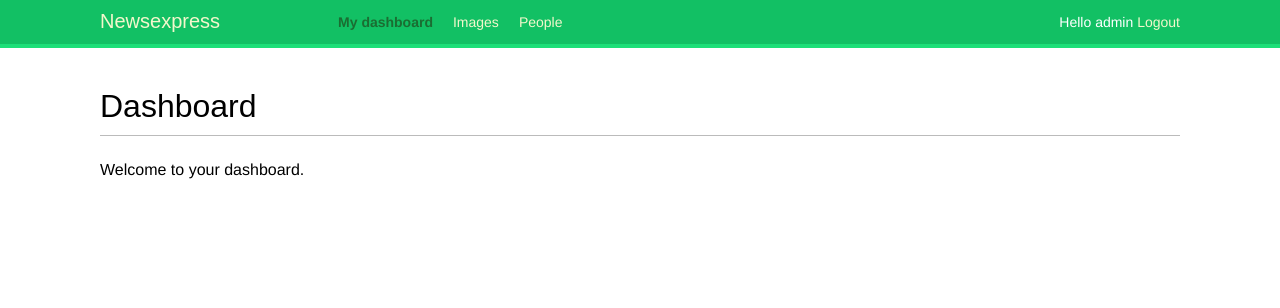
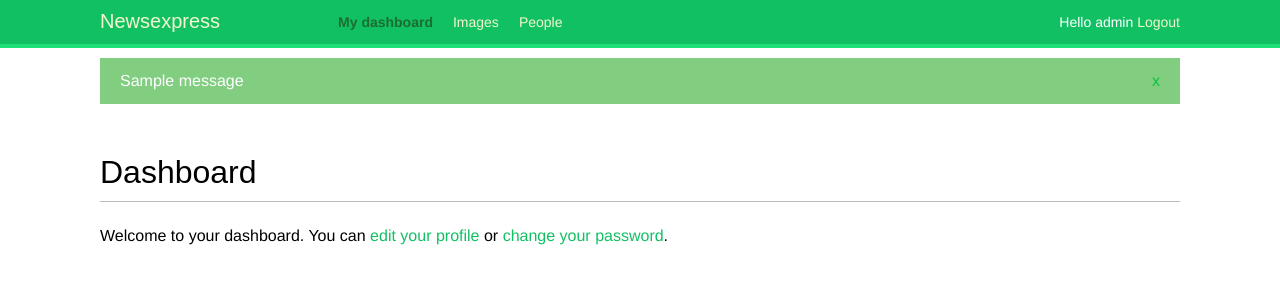
Before and after one commit to Josh510-salz/Newsexpress, a Django app: page /account/ in a window 1280 px wide. Shown: the top 308 px of the page. Run offline with Django 4.2, Linux system fonts and the light colour scheme; a user stored in the database is signed in; tables that the repository leaves empty hold one stand-in row (values such as "Sample post"); one stand-in notice (Sample message) is shown; parts of the project's set-up code (start-up, migrations or seed data) failed here and were passed over; some web fonts are replaced.

Commit message:
initial-commit

```diff
--- a/account/templates/account/dashboard.html
+++ b/account/templates/account/dashboard.html
@@ -6,5 +6,5 @@
 
 {% block content %}
     <h1>Dashboard</h1>
-    <p>Welcome to your dashboard.</p>
+    <p>Welcome to your dashboard. You can <a href="{% url 'edit' %}">edit your profile</a> or <a href="{% url 'password_change' %}">change your password</a>.</p>
 {% endblock %}
--- a/account/templates/base.html
+++ b/account/templates/base.html
@@ -31,6 +31,16 @@
                 {% endif %}
             </span>
         </div>
+        {% if messages %}
+        <ul class="messages">
+            {% for message in messages %}
+            <li class="{{ message.tags }}">
+                {{ message|safe }}
+                <a href="#" class="close">x</a>
+            </li>
+            {% endfor %}
+        </ul>
+        {% endif %}
         <div id="content">
             {% block content %}
             {% endblock %}
--- a/account/views.py
+++ b/account/views.py
@@ -4,6 +4,7 @@ from django.contrib.auth.decorators import login_required
 from django.contrib.auth import authenticate, login
 from .forms import LoginForm, UserRegistrationForm, UserEditForm, ProfileEditForm
 from .models import Profile
+from django.contrib import messages
 
 @login_required
 def dashboard(request):
@@ -52,6 +53,9 @@ def edit(request):
         if user_form.is_valid() and profile_form.is_valid():
             user_form.save()
             profile_form.save()
+            messages.success(request, 'Profile updated successfully')
+        else:
+            messages.error(request, 'Error updating your profile')
     else:
         user_form = UserEditForm(instance=request.user)
         profile_form = ProfileEditForm(instance=request.user.profile)
```
Also changed, not shown: account/authentication.py (added, +20 -0 lines), account/templates/account/edit.html (+10 -0 lines), media/users/2024/03/21/285659_marker_map_icon.png (added), media/users/2024/03/21/285659_marker_map_icon_ZAxkLhx.png (added), media/users/2024/03/21/rocket.png (added).
